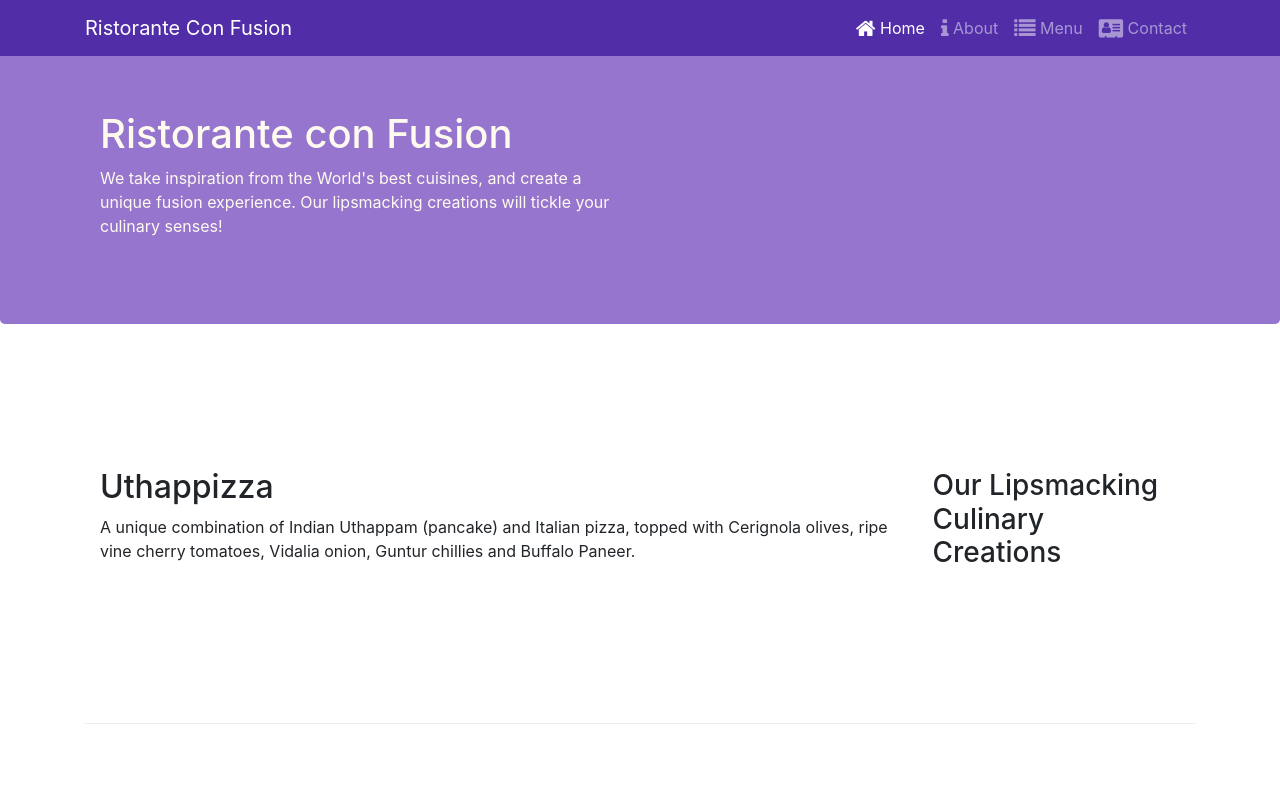
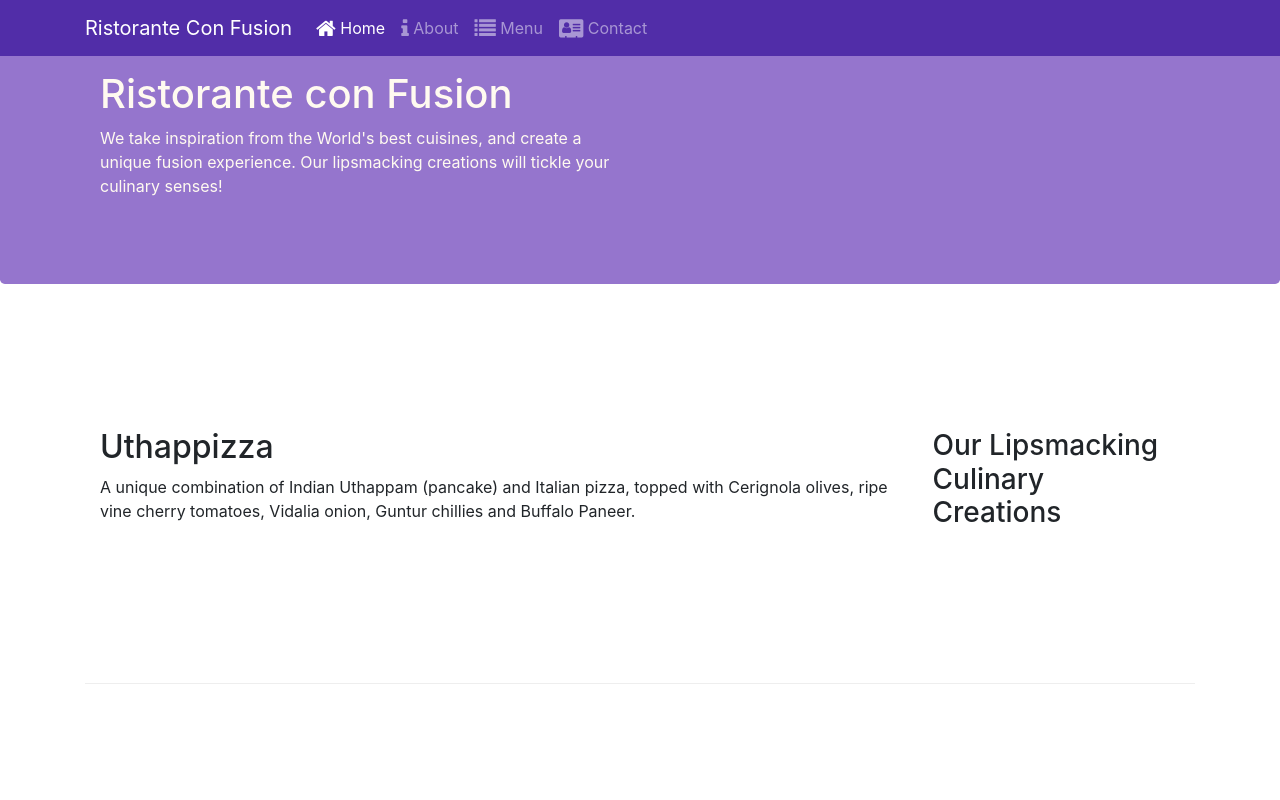
Before and after one commit to aradwann/bootstrap-confusion, a website: page index.html in a window 1280 px wide. Shown: the top 800 px of the page. Drawn offline with nearby package versions, Linux system fonts and the light colour scheme.

Commit message:
fix nav-bar

```diff
--- a/index.html
+++ b/index.html
@@ -1,9 +1,7 @@
 <!DOCTYPE html>
 <html lang="en">
   <head>
-    <title>Ristorante Con Fusion</title>
-  </head>
-
+    <title>Ristorante Con Fusion: About Us</title>
     <!-- Required meta tags always come first -->
     <meta charset="utf-8" />
     <meta
@@ -17,10 +15,20 @@
       rel="stylesheet"
       href="node_modules/bootstrap/dist/css/bootstrap.min.css"
     />
-  <link rel="stylesheet" href="node_modules/font-awesome/css/font-awesome.min.css">
-  <link rel="stylesheet" href="node_modules/bootstrap-social/bootstrap-social.css">
+    <link
+      rel="stylesheet"
+      href="node_modules/font-awesome/css/font-awesome.min.css"
+    />
+    <link
+      rel="stylesheet"
+      href="node_modules/bootstrap-social/bootstrap-social.css"
+    />
     <link href="css/styles.css" rel="stylesheet" />
+  </head>
+
   <body>
+    <nav class="navbar navbar-dark navbar-expand-sm fixed-top">
+      <div class="container">
         <button
           class="navbar-toggler"
           type="button"
@@ -29,19 +37,34 @@
         >
           <span class="navbar-toggler-icon"></span>
         </button>
-    <nav class="navbar navbar-dark navbar-expand-sm fixed-top">
-      <div class="container">
-        <a class="navbar-brand" href="#"> Ristorante Con Fusion</a>
-        <div class="collapse navbar-collapse" id="Navbar"></div>
+        <a class="navbar-brand" href="#">Ristorante Con Fusion</a>
+        <div class="collapse navbar-collapse" id="Navbar">
           <ul class="navbar-nav mr-auto">
-          <li class="nav-item active"><a class="nav-link" href="#"><span class="fa fa-home fa-lg"></span> Home</a></li>
-          <li class="nav-item"><a class="nav-link" href="./aboutus.html"><span class="fa fa-info fa-lg"></span> About</a></li>
-          <li class="nav-item"><a class="nav-link" href="#"><span class="fa fa-list fa-lg"></span> Menu</a></li>
-          <li class="nav-item"><a class="nav-link" href="#"><span class="fa fa-address-card fa-lg"></span> Contact</a></li>
+            <li class="nav-item">
+              <a class="nav-link active" href="./index.html"
+                ><span class="fa fa-home fa-lg"></span> Home</a
+              >
+            </li>
+            <li class="nav-item">
+              <a class="nav-link" href="./aboutus.html"
+                ><span class="fa fa-info fa-lg"></span> About</a
+              >
+            </li>
+            <li class="nav-item">
+              <a class="nav-link" href="#"
+                ><span class="fa fa-list fa-lg"></span> Menu</a
+              >
+            </li>
+            <li class="nav-item">
+              <a class="nav-link" href="./contactus.html"
+                ><span class="fa fa-address-card fa-lg"></span> Contact</a
+              >
+            </li>
           </ul>
         </div>
       </div>
     </nav>
+
     <header class="jumbotron">
       <div class="container">
         <div class="row row-header">
@@ -123,20 +146,42 @@
               121, Clear Water Bay Road<br />
               Clear Water Bay, Kowloon<br />
               HONG KONG<br />
-              <i class="fa fa-phone fa-lg"></i>: +852 1234 5678<br>
-              <i class="fa fa-fax fa-lg"></i>: +852 8765 4321<br>
+              <i class="fa fa-phone fa-lg"></i>: +852 1234 5678<br />
+              <i class="fa fa-fax fa-lg"></i>: +852 8765 4321<br />
               <i class="fa fa-envelope fa-lg"></i>:
               <a href="mailto:confusion@food.net">confusion@food.net</a>
             </address>
           </div>
           <div class="col-12 col-sm-4 align-self-center">
             <div class="text-center">
-              <a class="btn btn-social-icon btn-google" href="http://google.com/+"><i class="fa fa-google-plus"></i></a>
-              <a class="btn btn-social-icon btn-facebook" href="http://www.facebook.com/profile.php?id="><i class="fa fa-facebook"></i></a>
-              <a class="btn btn-social-icon btn-linkedin" href="http://www.linkedin.com/in/"><i class="fa fa-linkedin"></i></a>
-              <a class="btn btn-social-icon btn-twitter" href="http://twitter.com/"><i class="fa fa-twitter"></i></a>
-              <a class="btn btn-social-icon btn-google" href="http://youtube.com/"><i class="fa fa-youtube"></i></a>
-              <a class="btn btn-social-icon" href="mailto:"><i class="fa fa-envelope-o"></i></a>
+              <a
+                class="btn btn-social-icon btn-google"
+                href="http://google.com/+"
+                ><i class="fa fa-google-plus"></i
+              ></a>
+              <a
+                class="btn btn-social-icon btn-facebook"
+                href="http://www.facebook.com/profile.php?id="
+                ><i class="fa fa-facebook"></i
+              ></a>
+              <a
+                class="btn btn-social-icon btn-linkedin"
+                href="http://www.linkedin.com/in/"
+                ><i class="fa fa-linkedin"></i
+              ></a>
+              <a
+                class="btn btn-social-icon btn-twitter"
+                href="http://twitter.com/"
+                ><i class="fa fa-twitter"></i
+              ></a>
+              <a
+                class="btn btn-social-icon btn-google"
+                href="http://youtube.com/"
+                ><i class="fa fa-youtube"></i
+              ></a>
+              <a class="btn btn-social-icon" href="mailto:"
+                ><i class="fa fa-envelope-o"></i
+              ></a>
             </div>
           </div>
         </div>
```
Also changed, not shown: aboutus.html (+69 -21 lines). Lines whose indentation alone changed are shown as unchanged.
